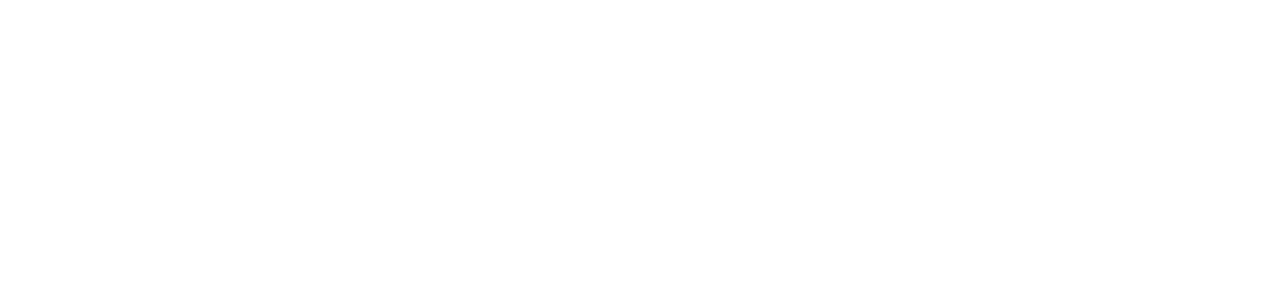
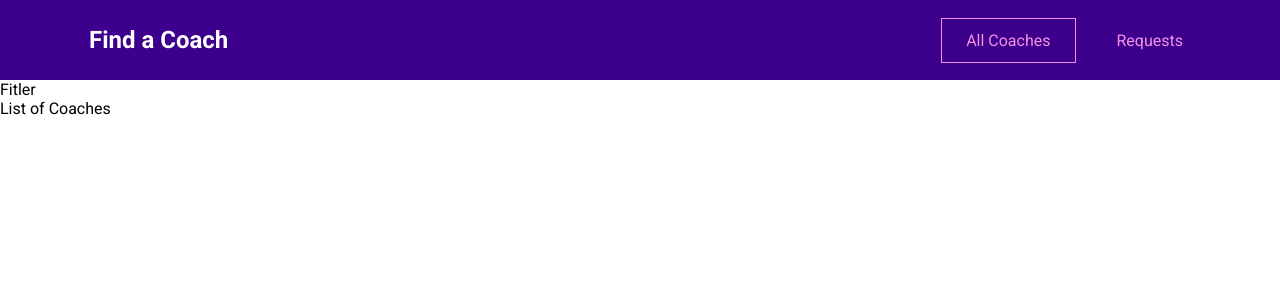
Before and after one commit to das972811/FindACoach, a Vue app in the folder findACoach/: page /coaches in a window 1280 px wide. Shown: the top 300 px of the page. Built offline with nearby package versions, Linux system fonts and the light colour scheme.

Commit message:
Added a header

```diff
--- a/findACoach/src/App.vue
+++ b/findACoach/src/App.vue
@@ -1,3 +1,28 @@
 <template>
+    <the-header></the-header>
     <router-view></router-view>
 </template>
+<script>
+    import TheHeader from './components/layout/TheHeader.vue';
+
+    export default {
+        components: {
+            TheHeader,
+        }
+    }
+</script>
+<style>
+    @import url("https://fonts.googleapis.com/css2?family=Roboto:wght@400;700&display=swap");
+
+    * {
+        box-sizing: border-box;
+    }
+
+    html {
+        font-family: "Roboto", sans-serif;
+    }
+
+    body {
+        margin: 0;
+    }
+</style>
--- /dev/null
+++ b/findACoach/src/components/layout/TheHeader.vue
@@ -0,0 +1,71 @@
+<template>
+    <header>
+        <nav>
+            <h1><router-link to="/">Find a Coach</router-link></h1>
+            <ul>
+                <li><router-link to="/coaches">All Coaches</router-link></li>
+                <li><router-link to="/requests">Requests</router-link></li>
+            </ul>
+        </nav>
+    </header>
+</template>
+<style scoped>
+    header {
+        width: 100%;
+        height: 5rem;
+        background-color: #3d008d;
+        display: flex;
+        justify-content: center;
+        align-items: center;
+    }
+
+    header a {
+        text-decoration: none;
+        color: #f391e3;
+        display: inline-block;
+        padding: 0.75rem 1.5rem;
+        border: 1px solid transparent;
+    }
+
+    a:active,
+    a:hover,
+    a.router-link-active {
+        border: 1px solid #f391e3;
+    }
+
+    h1 {
+        margin: 0;
+    }
+
+    h1 a {
+        color: white;
+        margin: 0;
+    }
+
+    h1 a:hover,
+    h1 a:active,
+    h1 a.router-link-active {
+        border-color: transparent;
+    }
+
+    header nav {
+        width: 90%;
+        margin: auto;
+        display: flex;
+        justify-content: space-between;
+        align-items: center;
+    }
+
+    header ul {
+        list-style: none;
+        margin: 0;
+        padding: 0;
+        display: flex;
+        justify-content: center;
+        align-items: center;
+    }
+
+    li {
+        margin: 0 0.5rem;
+    }
+</style>
--- a/findACoach/src/pages/coaches/CoachesList.vue
+++ b/findACoach/src/pages/coaches/CoachesList.vue
@@ -1,3 +1,11 @@
 <template>
-    <div></div>
+    <section>
+        Fitler
+    </section>
+    <section>
+        List of Coaches
+    </section>
 </template>
+<style>
+
+</style>
```
